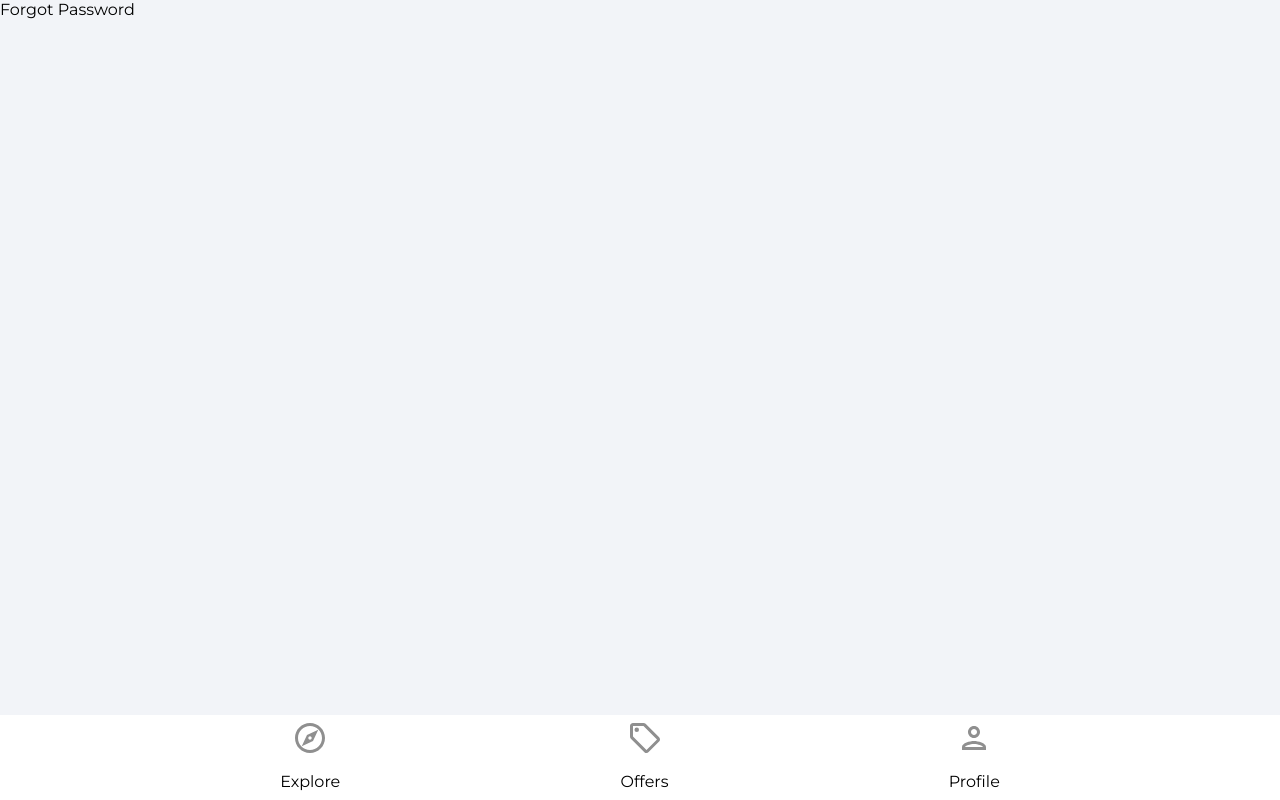
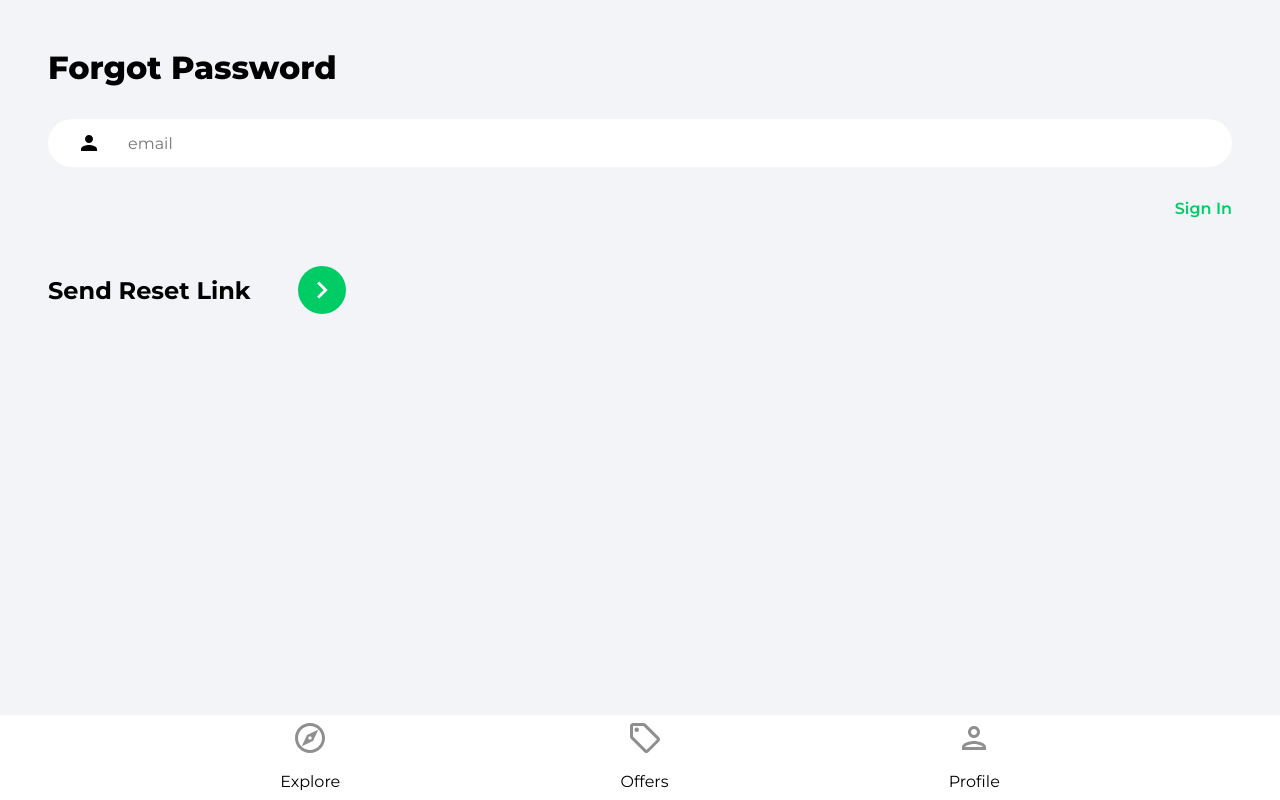
Before and after one commit to bethsutton/marketplace, a React (Create React App) app: page /forgot-password in a window 1280 px wide. Built offline with nearby package versions, Linux system fonts and the light colour scheme.

Commit message:
added forgot password

```diff
--- a/src/pages/ForgotPassword.jsx
+++ b/src/pages/ForgotPassword.jsx
@@ -1,7 +1,57 @@
 import React from 'react';
+import { useState } from 'react';
+import { Link } from 'react-router-dom';
+import { getAuth, sendPasswordResetEmail } from 'firebase/auth';
+import { toast } from 'react-toastify';
+import { ReactComponent as ArrowRightIcon } from '../assets/svg/keyboardArrowRightIcon.svg';
 
 function ForgotPassword() {
-  return <div>Forgot Password</div>;
+  const [email, setEmail] = useState('');
+
+  const onChange = (e) => {
+    setEmail(e.target.value);
+  };
+
+  const onSubmit = async (e) => {
+    e.preventDefault();
+    try {
+      const auth = getAuth();
+      await sendPasswordResetEmail(auth, email);
+      toast.success('Password reset email sent');
+    } catch (error) {
+      toast.error('Could not sent password reset email');
+    }
+  };
+
+  return (
+    <div className="pageContainer">
+      <header>
+        <p className="pageHeader">Forgot Password</p>
+      </header>
+      <main>
+        <form onSubmit={onSubmit}>
+          <input
+            type="email"
+            className="emailInput"
+            placeholder="email"
+            id="email"
+            value={email}
+            onChange={onChange}
+          />
+          <Link className="forgotPasswordLink" to="/sign-in">
+            Sign In
+          </Link>
+
+          <div className="signInBar">
+            <div className="signInText">Send Reset Link</div>
+            <button className="signInButton">
+              <ArrowRightIcon fill="#ffffff" width="34px" height="34px" />
+            </button>
+          </div>
+        </form>
+      </main>
+    </div>
+  );
 }
 
 export default ForgotPassword;
```
